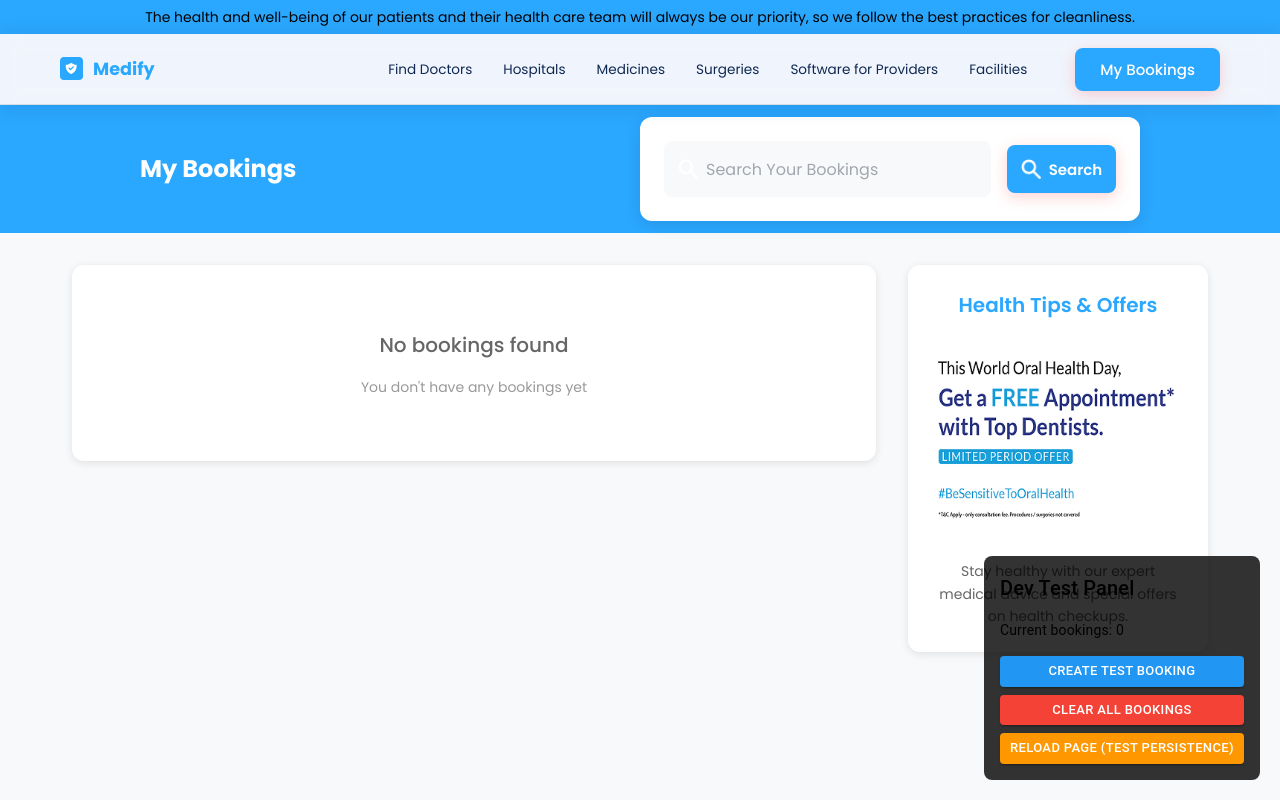
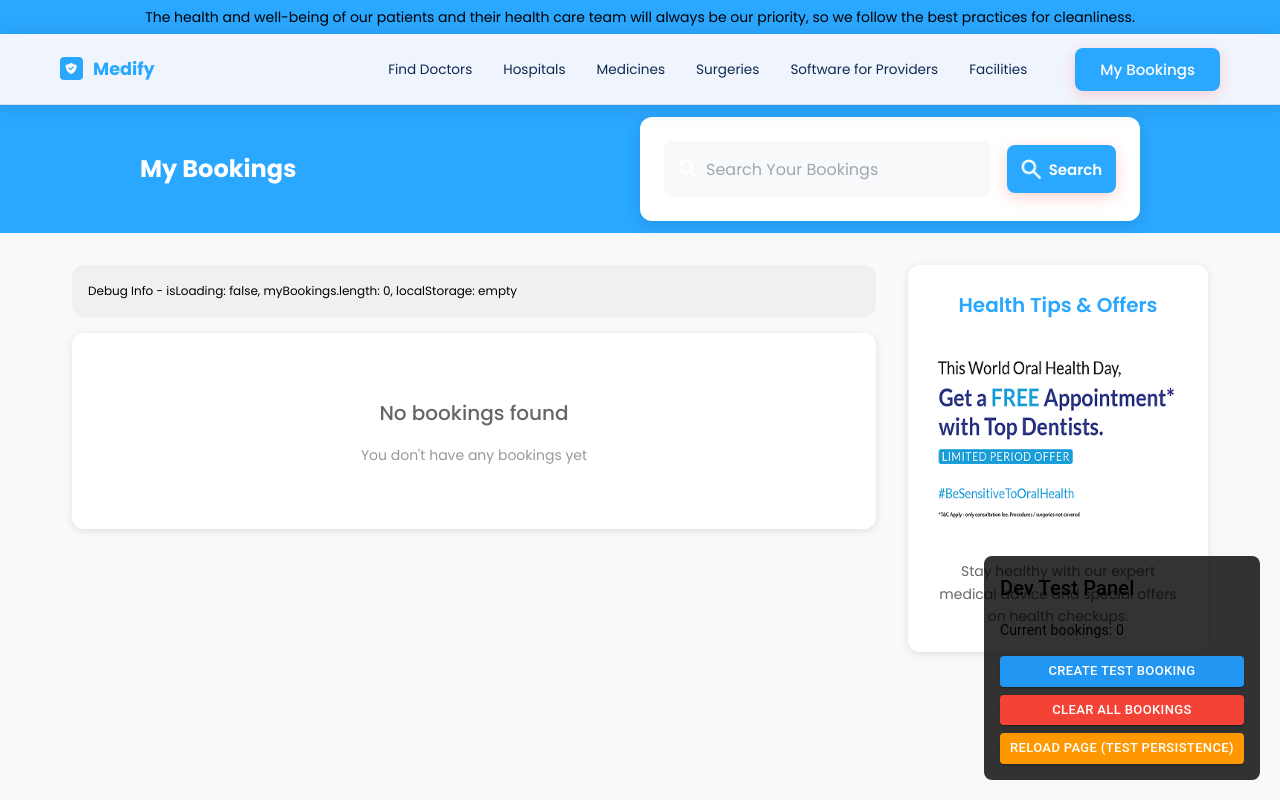
Before and after one commit to Sanaullh-Dev/medify, a React (Vite) app: page /my-bookings in a window 1280 px wide. Shown: the top 800 px of the page. Built offline with nearby package versions, Linux system fonts and the light colour scheme.

Commit message:
feat: Import diagnostic utilities and enhance logging in MyBookings and BookingCard components

```diff
--- a/src/App.tsx
+++ b/src/App.tsx
@@ -4,6 +4,7 @@ import 'react-toastify/dist/ReactToastify.css';
 import { router } from './router';
 import { DevTestPanel } from './components/DevTestPanel';
 import './utils/testPersistence'; // Import test utilities
+import './utils/diagnosticTest'; // Import diagnostic utilities
 
 function App() {
   return (
--- a/src/pages/my-bookings/MyBookings.tsx
+++ b/src/pages/my-bookings/MyBookings.tsx
@@ -62,32 +62,38 @@ export const MyBookings: React.FC = () => {
   const [isLoading, setIsLoading] = useState(true);
 
   const loadBookings = () => {
+    console.log("🔍 loadBookings called");
     const myBookingsStore = localStorage.getItem("bookings");
+    console.log("📦 Raw localStorage data:", myBookingsStore);
     if (myBookingsStore) {
       try {
         const bookings = JSON.parse(myBookingsStore);
-        console.log("Parsed bookings:", bookings);
+        console.log("✅ Parsed bookings:", bookings);
+        console.log("📊 Bookings count:", bookings?.length);
+        console.log("🏥 First booking:", bookings?.[0]);
 
         // Ensure bookings is an array
         if (Array.isArray(bookings)) {
+          console.log("✅ Setting bookings state with", bookings.length, "items");
           setMyBookings(bookings);
           setAllMyBookings(bookings);
         } else {
-          console.error("Bookings data is not an array:", bookings);
+          console.error("❌ Bookings data is not an array:", bookings);
           setMyBookings([]);
           setAllMyBookings([]);
         }
       } catch (error) {
-        console.error("Error parsing bookings from localStorage:", error);
+        console.error("❌ Error parsing bookings from localStorage:", error);
         setMyBookings([]);
         setAllMyBookings([]);
       }
     } else {
-      console.log("No bookings found in localStorage");
+      console.log("⚠️ No bookings found in localStorage");
       setMyBookings([]);
       setAllMyBookings([]);
     }
 
+    console.log("✅ Setting isLoading to false");
     setIsLoading(false);
   };
 
@@ -260,6 +266,17 @@ export const MyBookings: React.FC = () => {
         >
           {/* Left Column - Bookings List */}
           <Box sx={{ flex: 1 }}>
+            {/* Debug information in development */}
+            {import.meta.env.DEV && (
+              <Box sx={{ mb: 2, p: 2, backgroundColor: '#f0f0f0', borderRadius: 1 }}>
+                <Typography variant="caption" display="block">
+                  Debug Info - isLoading: {isLoading.toString()},
+                  myBookings.length: {myBookings.length},
+                  localStorage: {localStorage.getItem('bookings') ? 'has data' : 'empty'}
+                </Typography>
+              </Box>
+            )}
+
             {isLoading && (
               <Box
                 sx={{
@@ -284,9 +301,12 @@ export const MyBookings: React.FC = () => {
                 data-testid="bookings-list"
                 sx={{ display: "flex", flexDirection: "column", gap: 2 }}
               >
-                {myBookings.map((booking: BookingData) => (
-                  <BookingCard key={booking.id} booking={booking} />
-                ))}
+                {myBookings.map((booking: BookingData) => {
+                  console.log("🔄 Rendering booking:", booking);
+                  return (
+                    <BookingCard key={booking.id} booking={booking} />
+                  );
+                })}
               </Box>
             )}
 
--- a/src/pages/my-bookings/components/BookingCard.tsx
+++ b/src/pages/my-bookings/components/BookingCard.tsx
@@ -20,6 +20,9 @@ interface BookingCardProps {
 }
 
 export const BookingCard: React.FC<BookingCardProps> = ({ booking }) => {
+  console.log("🏥 BookingCard rendering with data:", booking);
+  console.log("🏷️ Hospital name:", booking.hospitalName);
+
   return (
     <Card
       data-testid="booking-card"
```
